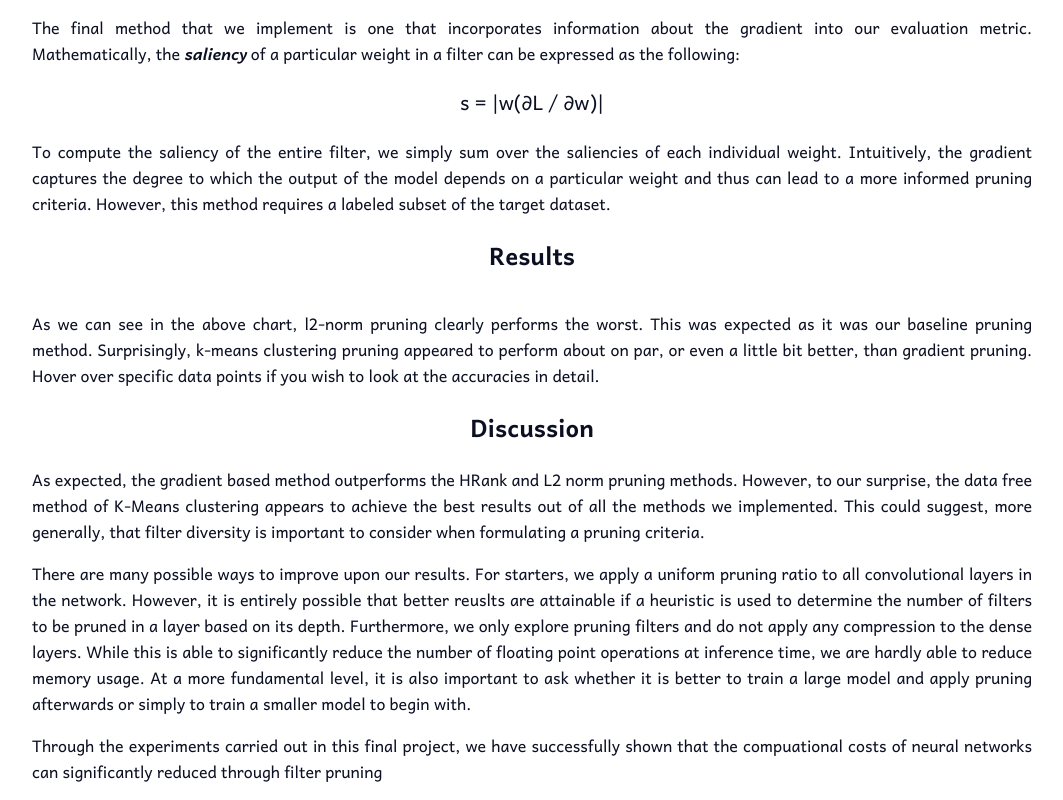
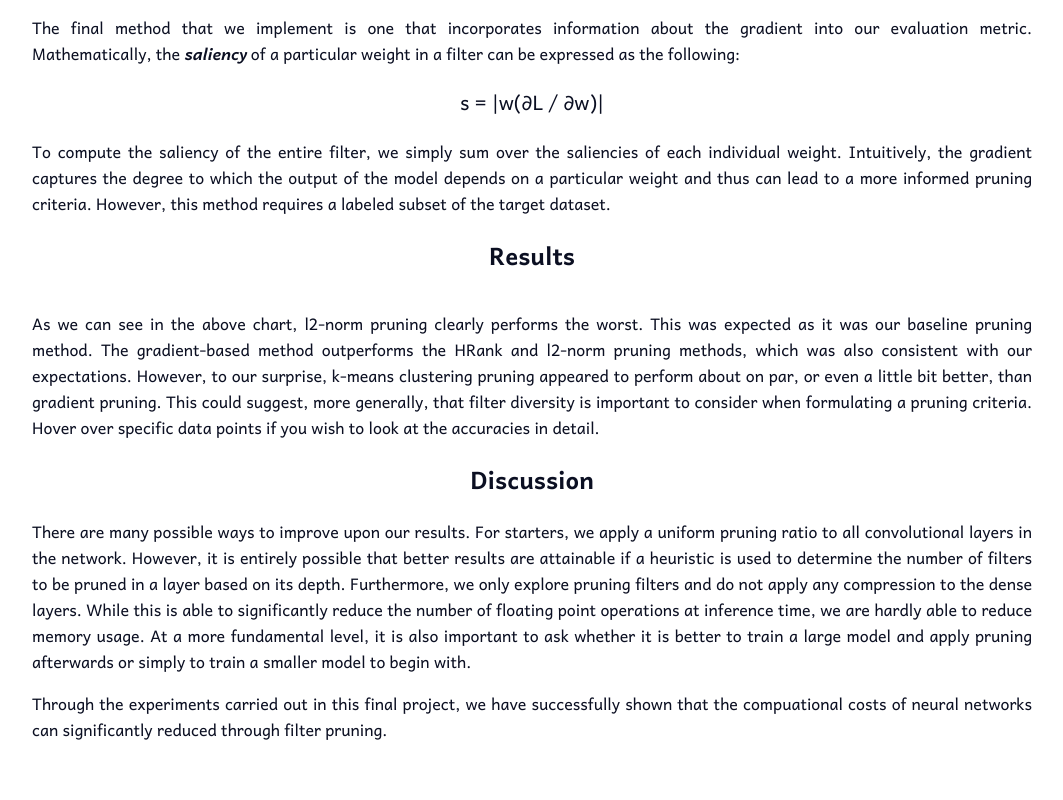
Before and after one commit to harrisonbay/CNNPruning, a plain HTML site: page docs/index.html in a window 1280 px wide. Shown: the part 3215-4015 px from the top of the page, without its empty margins (108-1171 px from the left). After the commit the page ends 3973 px from the top, so only its background shows below. Drawn offline with Linux system fonts and the light colour scheme; a script that the page names is missing.

Commit message:
fix discussiong

```diff
--- a/docs/index.html
+++ b/docs/index.html
@@ -92,20 +92,17 @@
     <section id="results" class="results text">
         <h2>Results</h2>
         <div id="vis" class="vis"></div>
-        <p>As we can see in the above chart, l2-norm pruning clearly performs the worst. This was expected as it was our baseline pruning method. Surprisingly, k-means clustering pruning appeared to perform about on par, or even a little bit better, than gradient pruning. Hover over specific data points if you wish to look at the accuracies in detail.
+        <p>As we can see in the above chart, l2-norm pruning clearly performs the worst. This was expected as it was our baseline pruning method. The gradient-based method outperforms the HRank and l2-norm pruning methods, which was also consistent with our expectations. However, to our surprise, k-means clustering pruning appeared to perform about on par, or even a little bit better, than gradient pruning. This could suggest, more generally, that filter diversity is important to consider when formulating a pruning criteria. Hover over specific data points if you wish to look at the accuracies in detail.
     </section>
 
     <section class="discussion text">
         <h2>Discussion</h2>
-        <p> As expected, the gradient based method outperforms the HRank and L2 norm pruning methods. However, to our surprise, the data free method of K-Means clustering appears to
-            achieve the best results out of all the methods we implemented. This could suggest, more generally, that filter diversity is important to consider when formulating a pruning criteria. <p>
-
         <p> There are many possible ways to improve upon our results. For starters, we apply a uniform pruning ratio to all convolutional layers in the network. However, it is entirely possible
-            that better reuslts are attainable if a heuristic is used to determine the number of filters to be pruned in a layer based on its depth. Furthermore, we only explore pruning filters and
+            that better results are attainable if a heuristic is used to determine the number of filters to be pruned in a layer based on its depth. Furthermore, we only explore pruning filters and
             do not apply any compression to the dense layers. While this is able to significantly reduce the number of floating point operations at inference time, we are hardly able to reduce memory usage.
             At a more fundamental level, it is also important to ask whether it is better to train a large model and apply pruning afterwards or simply to train a smaller model to begin with. <p>
 
-        <p> Through the experiments carried out in this final project, we have successfully shown that the compuational costs of neural networks can significantly reduced through filter pruning <p>
+        <p> Through the experiments carried out in this final project, we have successfully shown that the compuational costs of neural networks can significantly reduced through filter pruning. <p>
 
     </section>
 
```
Also changed, not shown: docs/assets/images/16.png (added), docs/assets/images/64.png (added), docs/assets/images/pasted image 0.png (added), 3 other files.
